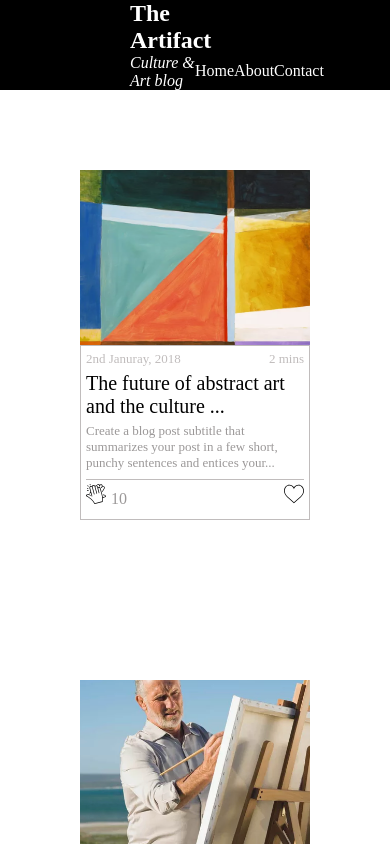
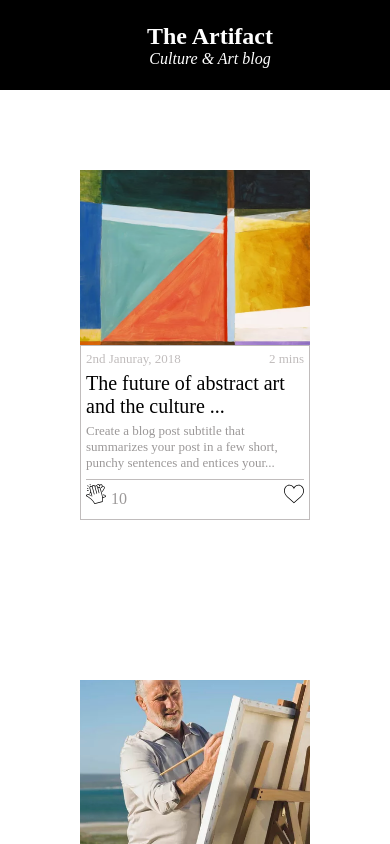
Before and after one commit to GauravPoosarla/blog_react, a React (Create React App) app: page / in a window 390 px wide. Shown: the top 844 px of the page. Built offline with nearby package versions, Linux system fonts and the light colour scheme.

Commit message:
feat: add responsiveness to header

```diff
--- a/src/App.js
+++ b/src/App.js
@@ -39,7 +39,7 @@ function App() {
     <div>
       <Header />
       <Body>
-      {data.data.map((item,i) =>  <Card data={item} claps={claps} funcClap={clapHandler} index={i}/>)}
+      {data.data.map((item,i) =>  <Card data={item} claps={claps} clapHandler={clapHandler} index={i}/>)}
       </Body>
       <Footer />
     </div>
--- a/src/components/Card/Card.jsx
+++ b/src/components/Card/Card.jsx
@@ -6,29 +6,14 @@ import heart_red from "../../assets/Icons/heart-red.svg";
 
 export default function Card(props) {
   const [like, setLike] = React.useState(false);
-  const [clapClicked, setClapClicked] = React.useState(false);
 
   const handleLike = () => {
     setLike(!like);
   };
 
   const handleClaps = () => {
-    props.funcClap(props.index);
+    props.clapHandler(props.index);
   };
-
-  // const clapHandler = (index) => {
-  //   if (!clapClicked) {
-  //     const newClaps = [...props.claps];
-  //     newClaps[index] = newClaps[index] + 1;
-  //     props.setClaps(newClaps);
-  //     props.setClapClicked(true);
-  //   } else {
-  //     const newClaps = [...props.claps];
-  //     newClaps[index] = newClaps[index] - 1;
-  //     props.setClaps(newClaps);
-  //     props.setClapClicked(false);
-  //   }
-  // };
 
   return (
     <div className="card">
--- a/src/components/Header/Header.css
+++ b/src/components/Header/Header.css
@@ -1,4 +1,4 @@
-nav{
+nav {
   background-color: #000;
   color: #fff;
   height: 90px;
@@ -8,7 +8,7 @@ nav{
   flex-direction: row;
 }
 
-.nav-links{
+.nav-links {
   display: flex;
   width: 50%;
   flex-direction: row;
@@ -17,7 +17,7 @@ nav{
   padding-right: 80px;
 }
 
-.logo{
+.logo {
   display: flex;
   width: 50%;
   flex-direction: column;
@@ -26,6 +26,17 @@ nav{
   padding-left: 120px;
 }
 
-.logo h1{
+.logo h1 {
   margin: 0px;
 }
+
+@media screen and (max-width: 768px) {
+  .nav-links {
+    display: none;
+  }
+  .logo {
+    width: 100%;
+    align-items: center;
+    padding-left: 30px;
+  }
+}
```
